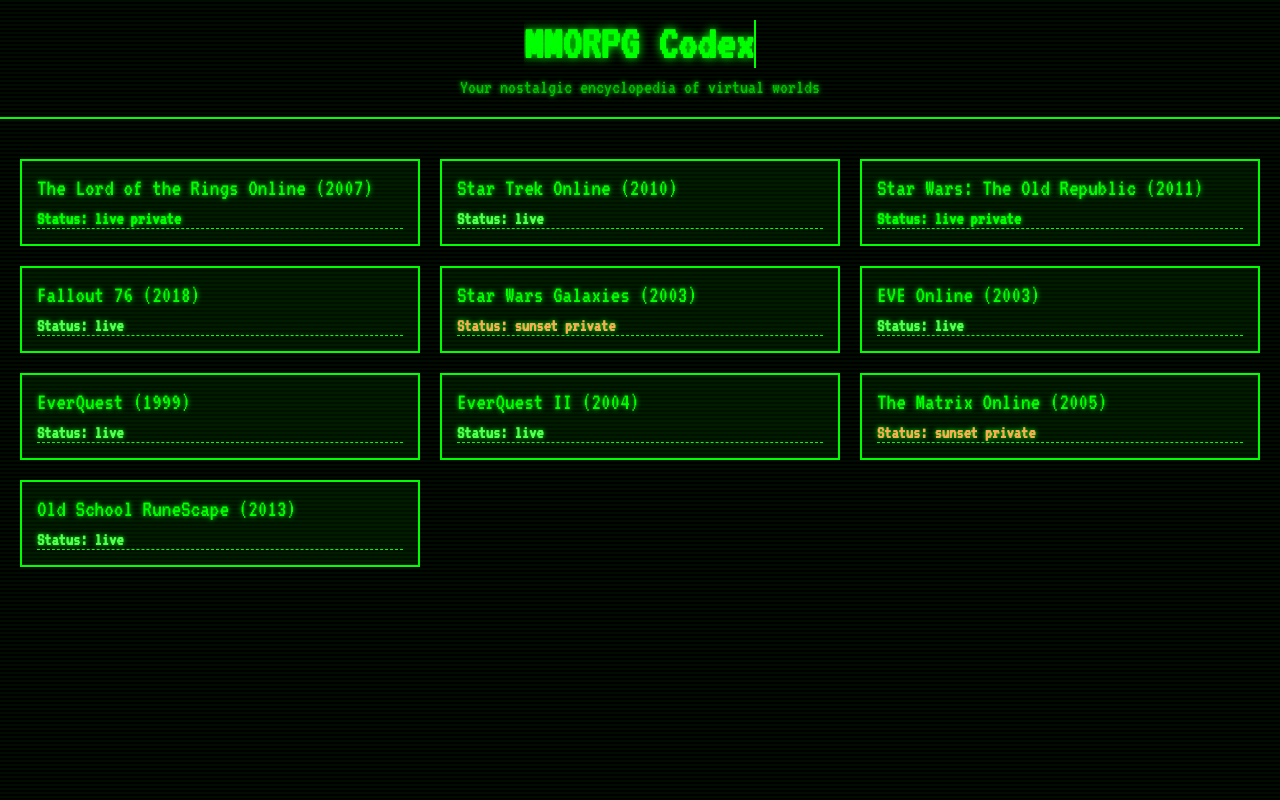
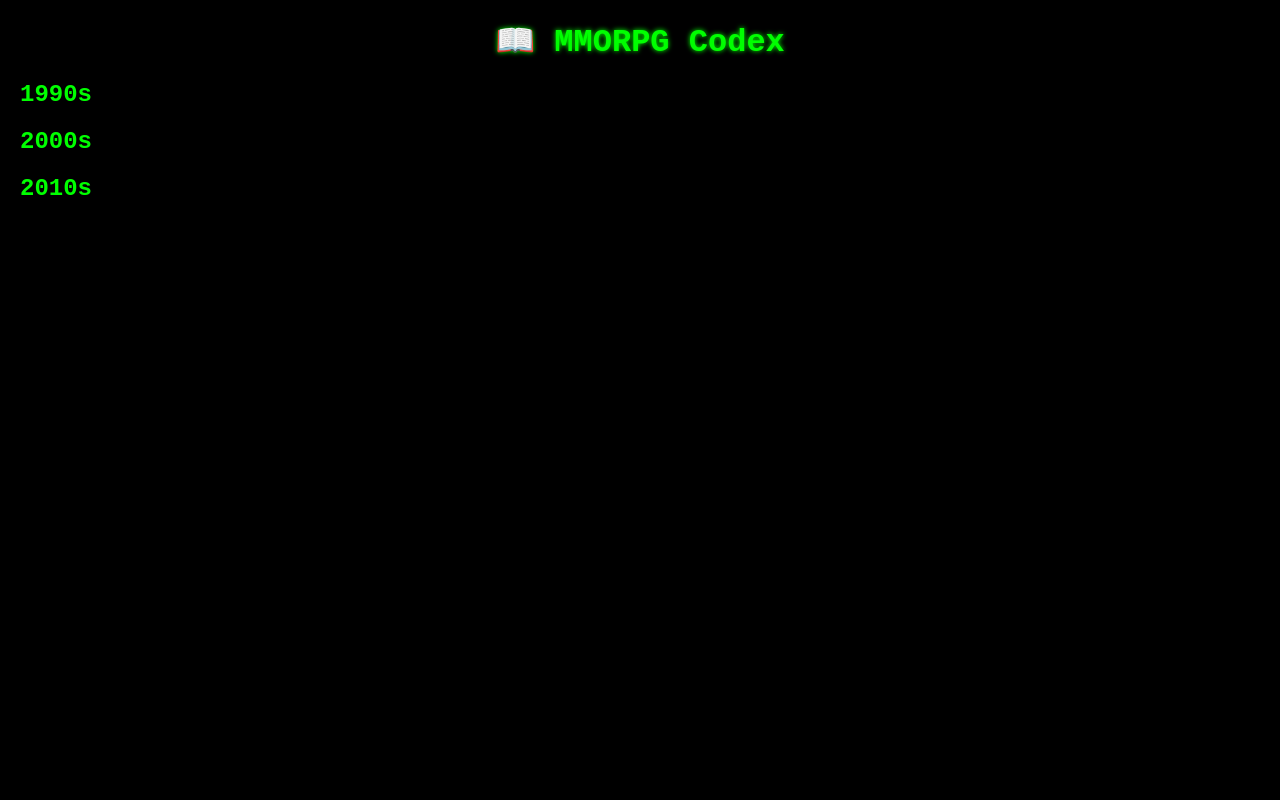
Before and after one commit to 0x695/mmo, a plain HTML site: page index.html in a window 1280 px wide. Drawn offline with Linux system fonts and the light colour scheme.

Commit message:
Add files via upload

```diff
--- a/games.json
+++ b/games.json
@@ -1,144 +1,4 @@
-{
-  "games": [
-    {
-      "id": "lotro",
-      "title": "The Lord of the Rings Online",
-      "release_year": 2007,
-      "status": "live_private",
-      "developer": "Turbine / Standing Stone Games",
-      "publisher": "Daybreak Game Company",
-      "official_website": "https://www.lotro.com/",
-      "servers": [
-        {
-          "name": "Arkenstone",
-          "type": "official",
-          "region": "NA",
-          "ruleset": "PvE",
-          "address": "",
-          "population": "High"
-        },
-        {
-          "name": "Evernight",
-          "type": "official",
-          "region": "EU",
-          "ruleset": "PvE",
-          "address": "",
-          "population": "Medium"
-        }
-      ]
-    },
-    {
-      "id": "sto",
-      "title": "Star Trek Online",
-      "release_year": 2010,
-      "status": "live",
-      "developer": "Cryptic Studios",
-      "publisher": "Perfect World Entertainment",
-      "official_website": "https://www.playstartrekonline.com/",
-      "servers": [
-        {
-          "name": "Holodeck",
-          "type": "official",
-          "region": "Global",
-          "ruleset": "PvE/PvP",
-          "address": "",
-          "population": "Medium"
-        }
-      ]
-    },
-    {
-      "id": "swtor",
-      "title": "Star Wars: The Old Republic",
-      "release_year": 2011,
-      "status": "live_private",
-      "developer": "BioWare Austin",
-      "publisher": "Electronic Arts",
-      "official_website": "https://www.swtor.com/",
-      "servers": [
-        {
-          "name": "Star Forge",
-          "type": "official",
-          "region": "NA",
-          "ruleset": "PvE",
-          "address": "",
-          "population": "High"
-        },
-        {
-          "name": "Darth Malgus",
-          "type": "official",
-          "region": "EU",
-          "ruleset": "PvE",
-          "address": "",
-          "population": "Medium"
-        }
-      ]
-    },
-    {
-      "id": "fallout76",
-      "title": "Fallout 76",
-      "release_year": 2018,
-      "status": "live",
-      "developer": "Bethesda Game Studios",
-      "publisher": "Bethesda Softworks",
-      "official_website": "https://fallout.bethesda.net/",
-      "servers": [
-        {
-          "name": "Public Servers",
-          "type": "official",
-          "region": "Global",
-          "ruleset": "PvE/PvP",
-          "address": "",
-          "population": "Medium"
-        }
-      ]
-    },
-    {
-      "id": "swg",
-      "title": "Star Wars Galaxies",
-      "release_year": 2003,
-      "end_year": 2011,
-      "status": "sunset_private",
-      "developer": "Sony Online Entertainment",
-      "publisher": "LucasArts",
-      "official_website": "https://en.wikipedia.org/wiki/Star_Wars_Galaxies",
-      "servers": [
-        {
-          "name": "SWGEmu",
-          "type": "private",
-          "region": "Global",
-          "ruleset": "PvE/PvP",
-          "address": "https://www.swgemu.com/",
-          "population": "Medium"
-        },
-        {
-          "name": "SWG Legends",
-          "type": "private",
-          "region": "Global",
-          "ruleset": "PvE/PvP",
-          "address": "https://swglegends.com/",
-          "population": "Medium"
-        }
-      ]
-    },
-    {
-      "id": "eve",
-      "title": "EVE Online",
-      "release_year": 2003,
-      "status": "live",
-      "developer": "CCP Games",
-      "publisher": "CCP Games",
-      "official_website": "https://www.eveonline.com/",
-      "servers": [
-        {
-          "name": "Tranquility",
-          "type": "official",
-          "region": "Global",
-          "ruleset": "PvP",
-          "address": "",
-          "population": "High"
-        }
-      ]
-    },
+[
   {
     "id": "everquest",
     "title": "EverQuest",
@@ -147,6 +7,7 @@
     "developer": "Verant Interactive / Daybreak Game Company",
     "publisher": "Sony Online Entertainment",
     "official_website": "https://www.everquest.com/",
+    "icon": "icons/everquest.png",
     "servers": [
       {
         "name": "Live Servers",
@@ -166,6 +27,7 @@
     "developer": "Sony Online Entertainment",
     "publisher": "Daybreak Game Company",
     "official_website": "https://www.everquest2.com/",
+    "icon": "icons/everquest2.png",
     "servers": [
       {
         "name": "Live Servers",
@@ -178,24 +40,125 @@
     ]
   },
   {
-      "id": "mxo",
-      "title": "The Matrix Online",
-      "release_year": 2005,
-      "end_year": 2009,
-      "status": "sunset_private",
-      "developer": "Monolith Productions",
-      "publisher": "Sony Online Entertainment",
-      "official_website": "https://en.wikipedia.org/wiki/The_Matrix_Online",
+    "id": "eveonline",
+    "title": "EVE Online",
+    "release_year": 2003,
+    "status": "live",
+    "developer": "CCP Games",
+    "publisher": "CCP Games",
+    "official_website": "https://www.eveonline.com/",
+    "icon": "icons/eve.png",
     "servers": [
       {
-          "name": "MxO Emulator",
+        "name": "Tranquility",
+        "type": "official",
+        "region": "Global",
+        "ruleset": "PvP",
+        "address": "",
+        "population": "High"
+      }
+    ]
+  },
+  {
+    "id": "lotro",
+    "title": "The Lord of the Rings Online",
+    "release_year": 2007,
+    "status": "live",
+    "developer": "Turbine / Standing Stone Games",
+    "publisher": "Daybreak Game Company",
+    "official_website": "https://www.lotro.com/",
+    "icon": "icons/lotro.png",
+    "servers": [
+      {
+        "name": "Live Servers (x64)",
+        "type": "official",
+        "region": "Global",
+        "ruleset": "PvE",
+        "address": "",
+        "population": "Medium"
+      }
+    ]
+  },
+  {
+    "id": "swtor",
+    "title": "Star Wars: The Old Republic",
+    "release_year": 2011,
+    "status": "live",
+    "developer": "BioWare",
+    "publisher": "Electronic Arts",
+    "official_website": "https://www.swtor.com/",
+    "icon": "icons/swtor.png",
+    "servers": [
+      {
+        "name": "Live Servers",
+        "type": "official",
+        "region": "Global",
+        "ruleset": "PvE",
+        "address": "",
+        "population": "Medium"
+      }
+    ]
+  },
+  {
+    "id": "fallout76",
+    "title": "Fallout 76",
+    "release_year": 2018,
+    "status": "live",
+    "developer": "Bethesda Game Studios",
+    "publisher": "Bethesda Softworks",
+    "official_website": "https://fallout.bethesda.net/",
+    "icon": "icons/fallout76.png",
+    "servers": [
+      {
+        "name": "Live Servers",
+        "type": "official",
+        "region": "Global",
+        "ruleset": "PvPvE",
+        "address": "",
+        "population": "Medium"
+      }
+    ]
+  },
+  {
+    "id": "swg",
+    "title": "Star Wars Galaxies",
+    "release_year": 2003,
+    "status": "sunset_private",
+    "end_year": 2011,
+    "developer": "Sony Online Entertainment",
+    "publisher": "LucasArts",
+    "official_website": "https://web.archive.org/web/201112",
+    "icon": "icons/swg.png",
+    "servers": [
+      {
+        "name": "SWGEmu",
         "type": "private",
         "region": "Global",
         "ruleset": "PvE/PvP",
-          "address": "https://mxoemu.info/",
+        "address": "https://swgemu.com/",
+        "population": "Medium"
+      },
+      {
+        "name": "CEMU",
+        "type": "private",
+        "region": "Global",
+        "ruleset": "PvE/PvP",
+        "address": "https://cemu.online/",
         "population": "Low"
       }
     ]
+  },
+  {
+    "id": "matrixonline",
+    "title": "The Matrix Online",
+    "release_year": 2005,
+    "status": "sunset",
+    "end_year": 2009,
+    "developer": "Monolith Productions",
+    "publisher": "Warner Bros. Interactive",
+    "official_website": "https://web.archive.org/web/2009",
+    "icon": "icons/matrixonline.png",
+    "servers": []
   },
   {
     "id": "osrs",
@@ -205,9 +168,10 @@
     "developer": "Jagex",
     "publisher": "Jagex",
     "official_website": "https://oldschool.runescape.com/",
+    "icon": "icons/osrs.png",
     "servers": [
       {
-          "name": "Worlds",
+        "name": "Live Servers",
         "type": "official",
         "region": "Global",
         "ruleset": "PvE/PvP",
@@ -217,4 +181,3 @@
     ]
   }
 ]
-}
--- a/index.html
+++ b/index.html
@@ -3,23 +3,20 @@
 <head>
   <meta charset="UTF-8">
   <title>MMORPG Codex</title>
-  <!-- Link to external CSS -->
   <link rel="stylesheet" href="style.css">
-  <!-- Retro monospace font (VT323 from Google Fonts) -->
-  <link href="https://fonts.googleapis.com/css2?family=VT323&display=swap" rel="stylesheet">
 </head>
 <body>
-  <header>
-    <!-- Main title with typing + flicker effect -->
-    <h1 class="typing flicker">MMORPG Codex</h1>
-    <!-- Subheading will fade in after typing finishes -->
-    <p class="subheading">Your nostalgic encyclopedia of virtual worlds</p>
-  </header>
+  <h1>📖 MMORPG Codex</h1>
+  <div id="game-list"></div>
 
-  <!-- Game cards will be inserted here by script.js -->
-  <div id="games-container"></div>
+  <!-- Modal container (hidden by default) -->
+  <div id="game-modal" class="modal">
+    <div class="modal-content">
+      <span id="close-modal" class="close-btn">[X]</span>
+      <div id="modal-body"></div>
+    </div>
+  </div>
 
-  <!-- External JS -->
   <script src="script.js"></script>
 </body>
 </html>
--- a/script.js
+++ b/script.js
@@ -1,66 +1,159 @@
-// === Load games dynamically from JSON ===
+// Fetch the games.json file and display games grouped by decade/year
 fetch("games.json")
-  .then(res => res.json())
-  .then(data => {
-    const container = document.getElementById("games-container");
+  .then(response => response.json())
+  .then(data => renderGames(data));
 
-    // Loop through all games in the JSON
-    data.games.forEach(game => {
-      // Create card container
+// Render games by decade and year
+function renderGames(games) {
+  const gameList = document.getElementById("game-list");
+
+  // Sort by release_year
+  games.sort((a, b) => a.release_year - b.release_year);
+
+  // Group by decade
+  const decades = {};
+  games.forEach(game => {
+    const decade = Math.floor(game.release_year / 10) * 10; // e.g. 1999 → 1990
+    if (!decades[decade]) decades[decade] = {};
+    if (!decades[decade][game.release_year]) decades[decade][game.release_year] = [];
+    decades[decade][game.release_year].push(game);
+  });
+
+  // Build collapsible sections
+  for (const decade in decades) {
+    const decadeSection = document.createElement("div");
+
+    const decadeHeader = document.createElement("h2");
+    decadeHeader.textContent = `${decade}s`;
+    decadeHeader.className = "decade-header";
+    decadeHeader.style.cursor = "pointer";
+
+    const decadeContent = document.createElement("div");
+    decadeContent.style.display = "none"; // collapsed by default
+
+    // Expand/collapse decade on click
+    decadeHeader.addEventListener("click", () => {
+      decadeContent.style.display =
+        decadeContent.style.display === "none" ? "block" : "none";
+    });
+
+    // Inside each decade, group by year
+    for (const year in decades[decade]) {
+      const yearHeader = document.createElement("h3");
+      yearHeader.textContent = year;
+      yearHeader.style.cursor = "pointer";
+
+      const yearContent = document.createElement("div");
+      yearContent.style.display = "none";
+
+      // Expand/collapse year on click
+      yearHeader.addEventListener("click", () => {
+        yearContent.style.display =
+          yearContent.style.display === "none" ? "block" : "none";
+      });
+
+      decades[decade][year].forEach(game => {
+        const card = createGameCard(game);
+        yearContent.appendChild(card);
+      });
+
+      decadeContent.appendChild(yearHeader);
+      decadeContent.appendChild(yearContent);
+    }
+
+    decadeSection.appendChild(decadeHeader);
+    decadeSection.appendChild(decadeContent);
+    gameList.appendChild(decadeSection);
+  }
+
+  // Open the oldest decade by default
+  const firstDecadeContent = gameList.querySelector("div > div");
+  if (firstDecadeContent) firstDecadeContent.style.display = "block";
+}
+
+// Create a game card (compact: icon + title/year only)
+function createGameCard(game) {
   const card = document.createElement("div");
   card.className = "game-card";
 
-      // Game title + release year
   const header = document.createElement("div");
   header.className = "game-header";
-      header.textContent = `${game.title} (${game.release_year})`;
+
+  const icon = document.createElement("img");
+  icon.className = "game-icon";
+  icon.src = game.icon || "icons/placeholder.png";
+  icon.alt = `${game.title} icon`;
+
+  const titleSpan = document.createElement("span");
+  titleSpan.textContent = `${game.title} (${game.release_year})`;
+
+  header.appendChild(icon);
+  header.appendChild(titleSpan);
   card.appendChild(header);
 
-      // Status (live/sunset/etc.)
-      const status = document.createElement("div");
-      status.className = `status ${game.status}`;
-      status.textContent = `Status: ${game.status.replace("_", " ")}`;
-      card.appendChild(status);
+  // Attach click handler to open modal
+  card.addEventListener("click", () => openGameModal(game));
 
-      // Hidden details container
-      const details = document.createElement("div");
-      details.className = "game-details";
+  return card;
+}
 
-      // Core info
-      details.innerHTML = `
+// ========== MODAL LOGIC ========== //
+const modal = document.getElementById("game-modal");
+const modalBody = document.getElementById("modal-body");
+const closeModal = document.getElementById("close-modal");
+
+// Open modal with game details
+function openGameModal(game) {
+  let detailsHTML = `
+    <h2>${game.title} (${game.release_year})</h2>
+    <div><strong>Status:</strong> ${game.status.replace("_", " ")}</div>
     <div><strong>Developer:</strong> ${game.developer}</div>
     <div><strong>Publisher:</strong> ${game.publisher}</div>
     ${game.end_year ? `<div><strong>End Year:</strong> ${game.end_year}</div>` : ""}
     <div><a href="${game.official_website}" target="_blank">Official Website</a></div>
-        <div><strong>Servers:</strong></div>
   `;
 
-      // Server list (loop through JSON servers)
+  // Add servers as ASCII-style table
+  if (game.servers && game.servers.length > 0) {
+    detailsHTML += `
+      <table class="server-table">
+        <thead>
+          <tr>
+            <th>Name</th>
+            <th>Type</th>
+            <th>Region</th>
+            <th>Ruleset</th>
+            <th>Population</th>
+          </tr>
+        </thead>
+        <tbody>
+    `;
     game.servers.forEach(server => {
-        const serverDiv = document.createElement("div");
-        serverDiv.className = "server";
-        serverDiv.innerHTML = `
-          <div><strong>${server.name}</strong> [${server.type}]</div>
-          <div>Region: ${server.region}</div>
-          <div>Ruleset: ${server.ruleset}</div>
-          ${server.address ? `<div>Address: ${server.address}</div>` : ""}
-          <div>Population: ${server.population}</div>
+      detailsHTML += `
+        <tr>
+          <td>${server.name}</td>
+          <td>${server.type}</td>
+          <td>${server.region}</td>
+          <td>${server.ruleset}</td>
+          <td>${server.population}</td>
+        </tr>
       `;
-        details.appendChild(serverDiv);
+    });
+    detailsHTML += `</tbody></table>`;
+  }
+
+  modalBody.innerHTML = detailsHTML;
+  modal.style.display = "flex"; // show modal
+}
+
+// Close modal when clicking [X]
+closeModal.addEventListener("click", () => {
+  modal.style.display = "none";
 });
 
-      // Attach details to card
-      card.appendChild(details);
-
-      // Toggle open/close when card is clicked
-      card.addEventListener("click", () => {
-        details.classList.toggle("open");
+// Also close modal when clicking outside content
+window.addEventListener("click", (e) => {
+  if (e.target === modal) {
+    modal.style.display = "none";
+  }
 });
-
-      // Add card to page
-      container.appendChild(card);
-    });
-  })
-  .catch(err => {
-    console.error("Failed to load games.json", err);
-  });
--- a/style.css
+++ b/style.css
@@ -1,173 +1,102 @@
-/* === GENERAL TERMINAL AESTHETIC === */
+/* ========== GLOBAL RETRO THEME ========== */
 body {
-  margin: 0;
-  font-family: 'VT323', monospace; /* retro monospace font */
-  background-color: #000000;       /* pure black background */
-  color: #00ff00;                  /* neon green text */
-  font-size: 18px;
-  text-shadow: 0 0 5px #00ff00;    /* glowing CRT effect */
+  background-color: #000000;       /* Black background */
+  color: #00ff00;                 /* Fallout Pip-Boy green */
+  font-family: 'Courier New', Courier, monospace;
+  margin: 20px;
 }
 
-/* === HEADER === */
-header {
+/* Title styling */
+h1 {
   text-align: center;
-  padding: 20px;
-  border-bottom: 2px solid #00ff00;
+  color: #00ff00;
+  text-shadow: 0 0 5px #00ff00;
   margin-bottom: 20px;
 }
 
-header h1 {
-  font-size: 48px;
-  margin: 0;
-  color: #00ff00;
-  text-shadow: 0 0 10px #00ff00;
+/* ========== GAME CARDS ========== */
+.game-card {
+  border: 1px solid #00ff00;
+  padding: 10px;
+  margin: 8px 0;
+  cursor: pointer;
+  background-color: #001100; /* Slight green tint */
+  transition: background 0.2s;
+}
+.game-card:hover {
+  background-color: #002200;
 }
 
-header p {
-  font-size: 20px;
-  margin: 5px 0 0 0;
-  color: #00cc00;
-  opacity: 0; /* start invisible, fade-in later */
-  animation: fadeIn 2s ease forwards;
-  animation-delay: 3.5s; /* wait until typing effect finishes */
+/* Card header (icon + title/year) */
+.game-header {
+  display: flex;
+  align-items: center;
+}
+.game-icon {
+  width: 32px;
+  height: 32px;
+  image-rendering: pixelated; /* Chunky retro look */
+  margin-right: 10px;
 }
 
-/* === GAME CONTAINER GRID === */
-#games-container {
-  display: grid;
-  grid-template-columns: repeat(auto-fit, minmax(320px, 1fr));
-  gap: 20px;
-  padding: 20px;
+/* ========== MODAL POPUP ========== */
+.modal {
+  display: none; /* hidden by default */
+  position: fixed;
+  top: 0; left: 0;
+  width: 100%;
+  height: 100%;
+  background-color: rgba(0,0,0,0.85); /* dark overlay */
+  z-index: 1000;
+  justify-content: center;
+  align-items: center;
 }
 
-/* === GAME CARDS === */
-.game-card {
+/* Modal content box */
+.modal-content {
+  background: #000000;
   border: 2px solid #00ff00;
-  padding: 15px;
-  background-color: #001100; /* faint green background inside */
-  cursor: pointer;
-  transition: transform 0.1s, box-shadow 0.2s;
+  padding: 20px;
+  width: 500px;
+  max-width: 90%;
+  max-height: 80%;
+  overflow-y: auto;
+  box-shadow: 0 0 20px #00ff00;
+  animation: popup 0.3s ease-out;
 }
 
-.game-card:hover {
-  transform: scale(1.02);
-  box-shadow: 0 0 12px #00ff00;
+/* Pop-up animation */
+@keyframes popup {
+  from { transform: scale(0.8); opacity: 0; }
+  to { transform: scale(1); opacity: 1; }
 }
 
-/* === GAME TITLE === */
-.game-header {
-  font-size: 24px;
-  margin: 0 0 10px 0;
-  color: #00ff00;
-  display: inline-block;
-  position: relative;
-}
-
-/* Blinking underscore cursor after each game title */
-.game-header::after {
-  content: "_";
-  margin-left: 5px;
-  color: #00ff00;
-  animation: blink 1s step-start infinite;
-}
-
-/* Blink animation for cursor */
-@keyframes blink {
-  50% { opacity: 0; }
-}
-
-/* === STATUS COLORS === */
-.status {
+/* Close button */
+.close-btn {
+  float: right;
+  cursor: pointer;
   font-weight: bold;
   color: #00ff00;
 }
-
-.status.live { color: #55ff55; }        /* bright green for live games */
-.status.sunset { color: #ff5555; }      /* red for dead with no servers */
-.status.sunset_private { color: #ffaa55; } /* orange for dead but private servers exist */
-.status.legacy { color: #bbbbbb; }      /* grey for legacy/archival */
-
-/* === SLIDE OPEN/CLOSE DETAILS === */
-.game-details {
-  max-height: 0;
-  overflow: hidden;
-  margin-top: 0;
-  border-top: 1px dashed #00ff00;
-  padding-top: 0;
-  transition: max-height 0.4s ease, padding-top 0.4s ease, margin-top 0.4s ease;
+.close-btn:hover {
+  color: #ffffff;
 }
 
-.game-details.open {
-  max-height: 500px; /* enough to fit servers */
+/* ========== SERVER TABLE ========== */
+.server-table {
+  font-family: 'Courier New', Courier, monospace;
+  border-collapse: collapse;
   margin-top: 10px;
-  padding-top: 10px;
+  margin-bottom: 20px;
+  width: 100%;
 }
-
-/* Inner spacing */
-.game-details div {
-  margin-bottom: 5px;
+.server-table th,
+.server-table td {
+  border: 1px solid #00ff00;
+  padding: 4px 6px;
+  text-align: left;
 }
-
-/* Server box */
-.server {
-  margin-left: 10px;
-  padding-left: 10px;
-  border-left: 1px solid #00ff00;
-  margin-bottom: 8px;
-  color: #00dd00; /* slightly lighter green */
+.server-table th {
+  background-color: #001100;
+  font-weight: bold;
 }
-
-/* === RETRO EFFECTS === */
-
-/* Scanline effect overlay */
-body::before {
-  content: "";
-  position: fixed;
-  top: 0; left: 0;
-  width: 100%; height: 100%;
-  pointer-events: none;
-  background: repeating-linear-gradient(
-    to bottom,
-    rgba(0, 255, 0, 0.05),
-    rgba(0, 255, 0, 0.05) 2px,
-    transparent 2px,
-    transparent 4px
-  );
-}
-
-/* Typing effect for header */
-.typing {
-  display: inline-block;
-  white-space: nowrap;
-  overflow: hidden;
-  border-right: 2px solid #00ff00;
-  animation: typing 3s steps(30, end), blink-cursor 0.8s step-end infinite;
-}
-
-/* Keyframes for typing effect */
-@keyframes typing {
-  from { width: 0 }
-  to { width: 100% }
-}
-
-/* Blinking cursor for typing effect */
-@keyframes blink-cursor {
-  from, to { border-color: transparent }
-  50% { border-color: #00ff00; }
-}
-
-/* Flicker effect after typing */
-.flicker {
-  animation: flicker 1s linear 3s 3; /* flicker after typing ends */
-}
-
-@keyframes flicker {
-  0%, 19%, 21%, 23%, 25%, 54%, 56%, 100% { opacity: 1; }
-  20%, 22%, 24%, 55% { opacity: 0.3; }
-}
-
-/* Fade-in for subheading after typing */
-@keyframes fadeIn {
-  from { opacity: 0; }
-  to { opacity: 1; }
-}
```
Lines whose indentation alone changed are shown as unchanged.
